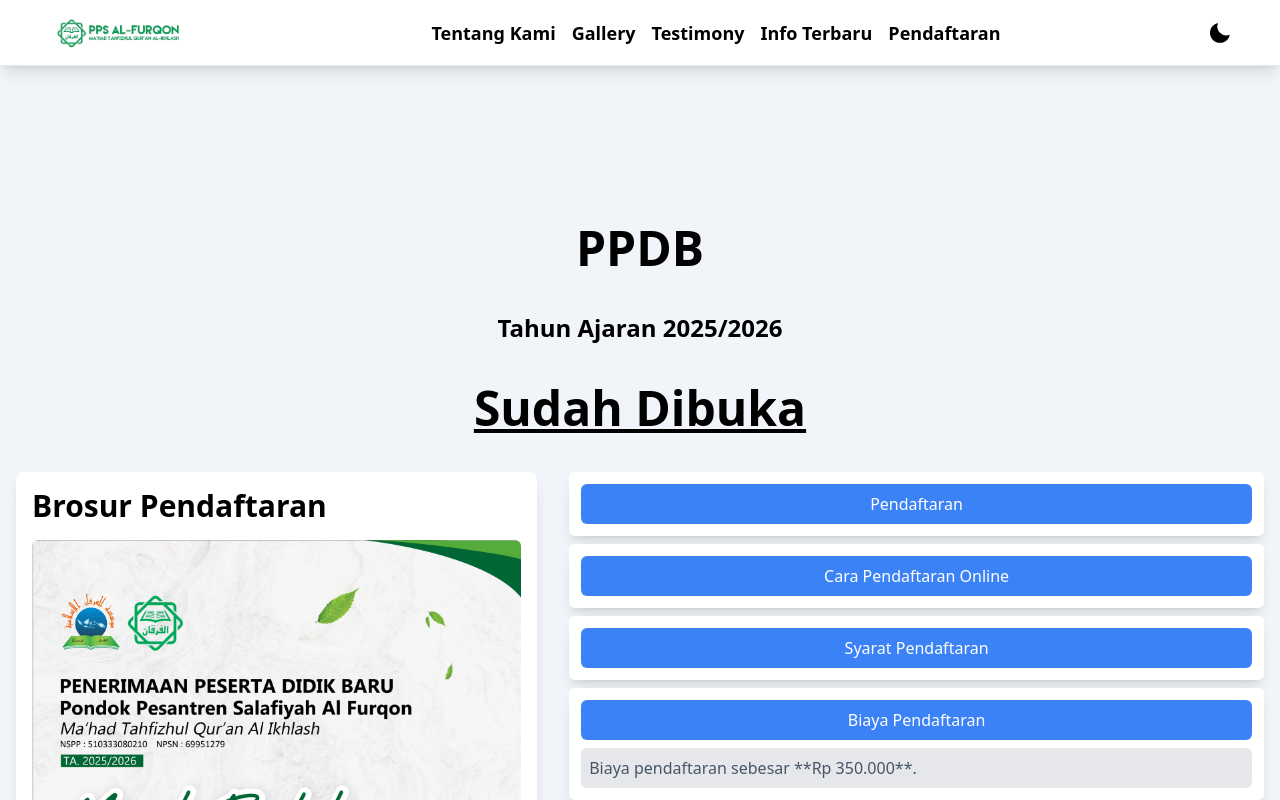
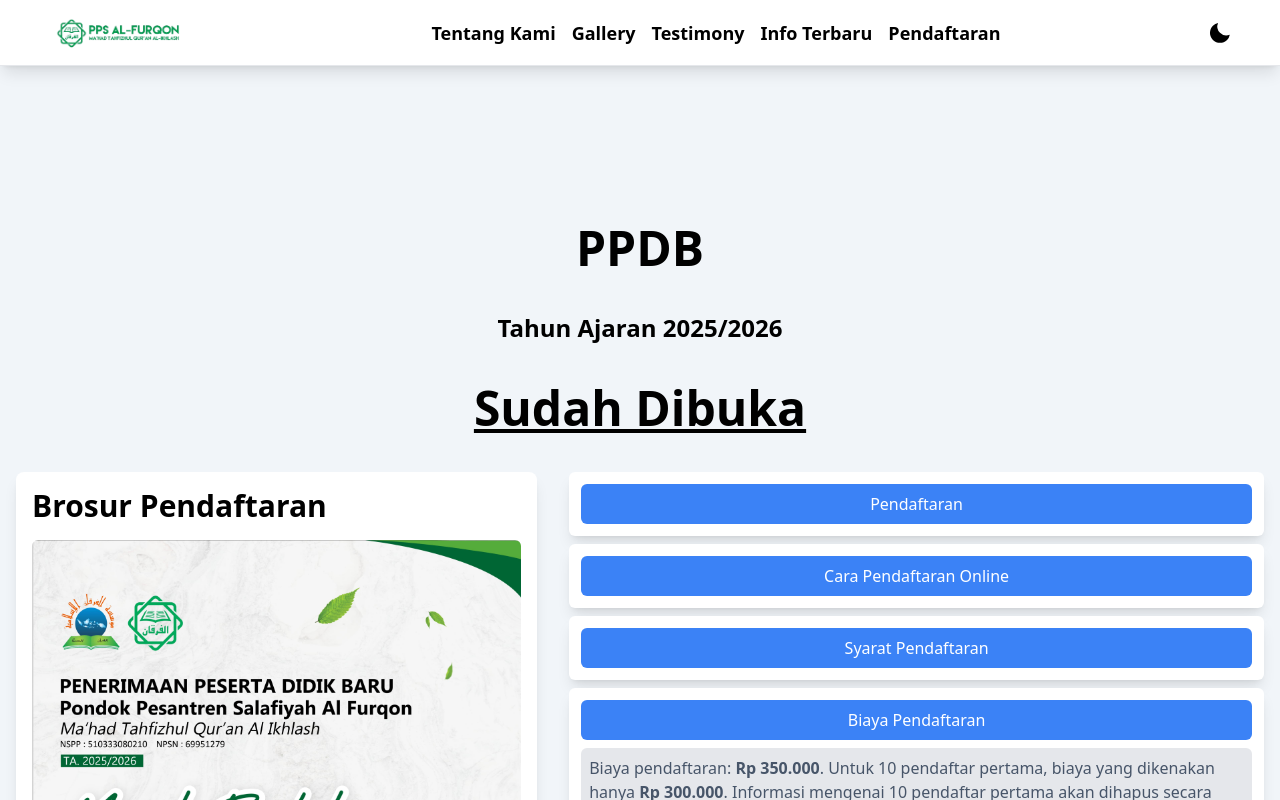
Before and after one commit to anwarchoirawr/pendaftaran-pps, a React (Vite) app: page /pendaftaran in a window 1280 px wide. Both pictures are taken after a click on the button "Biaya Pendaftaran". Shown: the top 800 px of the page. Built offline with nearby package versions, Linux system fonts and the light colour scheme.

Commit message:
revamp buy register

```diff
--- a/src/components/Pendaftaran/Pendaftaran.jsx
+++ b/src/components/Pendaftaran/Pendaftaran.jsx
@@ -148,8 +148,14 @@
       </button>
       {activeIndex === 3 && (
         <div className="bg-gray-200 dark:bg-slate-700 text-slate-600 dark:text-slate-400 p-2 rounded-md mt-2 max-h-32 overflow-y-auto">
-          <p>Biaya pendaftaran sebesar **Rp 350.000**.</p>
-        </div>
+           <p>
+        Biaya pendaftaran: <strong>Rp 350.000</strong>.
+        Untuk 10 pendaftar pertama, biaya yang dikenakan hanya <strong>Rp 300.000</strong>.
+        Informasi mengenai 10 pendaftar pertama akan dihapus secara otomatis setelah kuota terpenuhi.
+     </p>
+     </div>
+
+
       )}
     </div>
 
```
